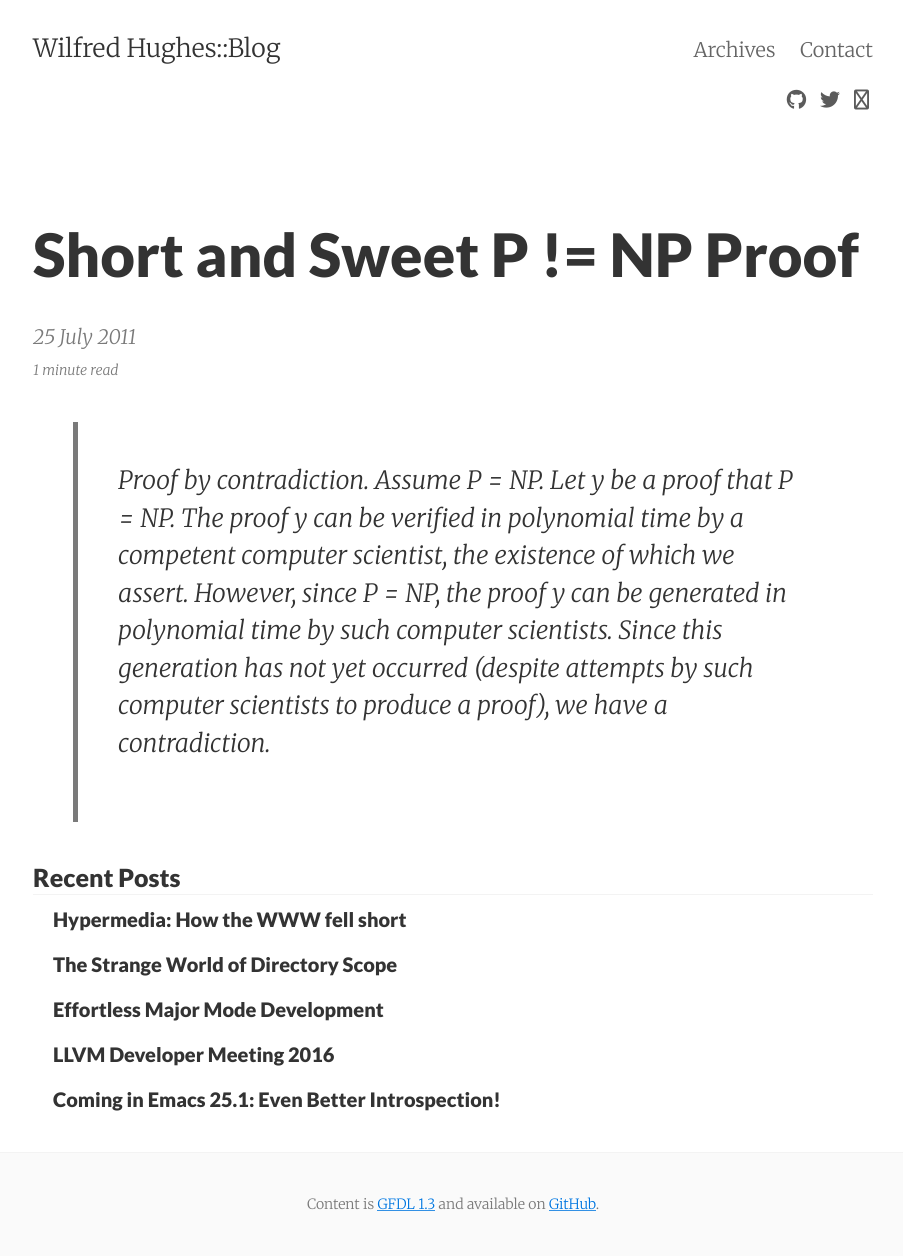
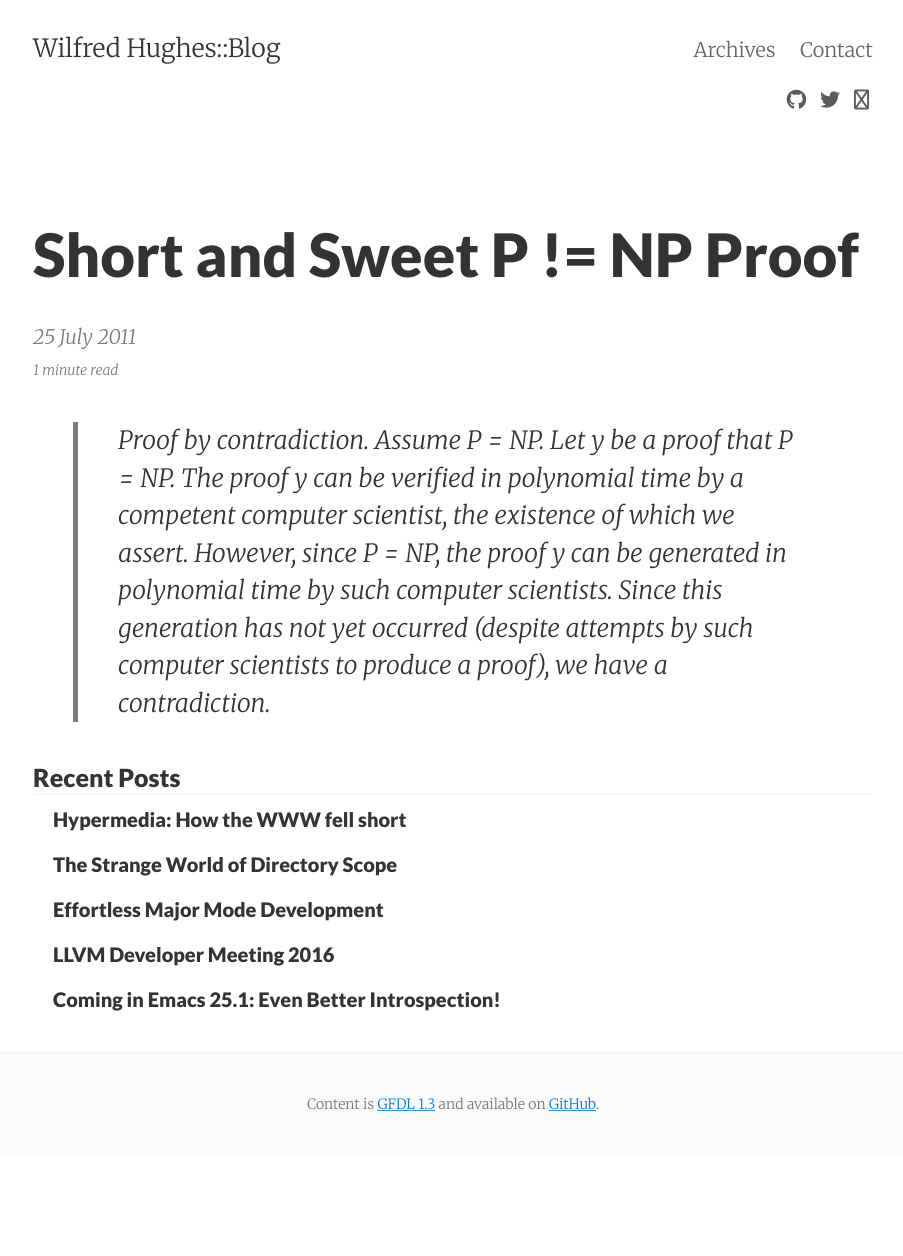
Before and after one commit to Wilfred/wilfred.github.com, a Jekyll site: the page built from _posts/2011-07-25-short-and-sweet-p-np-proof.markdown, in a window 1280 px wide. Shown: the whole page, without its empty margins (187-1090 px from the left). Built offline with Jekyll 4.4.1, drawn with Linux system fonts in a browser that asks for light colours; nearby versions of some CDN libraries; after the commit the page ends 1156 px from its top, so only the background shows below that.

Commit message:
Fix excess padding on blockquotes
See Effective Technical Interviews blog post

```diff
--- a/_sass/_blockquotes.scss
+++ b/_sass/_blockquotes.scss
@@ -2,7 +2,7 @@ blockquote {
   border-left: 5px solid #7a7a7a;
   font-style: italic;
   margin-left: $space-1;
-  padding: $space-1;
+  padding: 0 $space-1;
 }
 
 blockquote footer {
--- a/_sass/_media-queries.scss
+++ b/_sass/_media-queries.scss
@@ -32,7 +32,7 @@
 
   blockquote {
     margin-left: $space-3;
-    padding: $space-3;
+    padding: 0 $space-3;
   }
 
   .social-icons-left {
```
